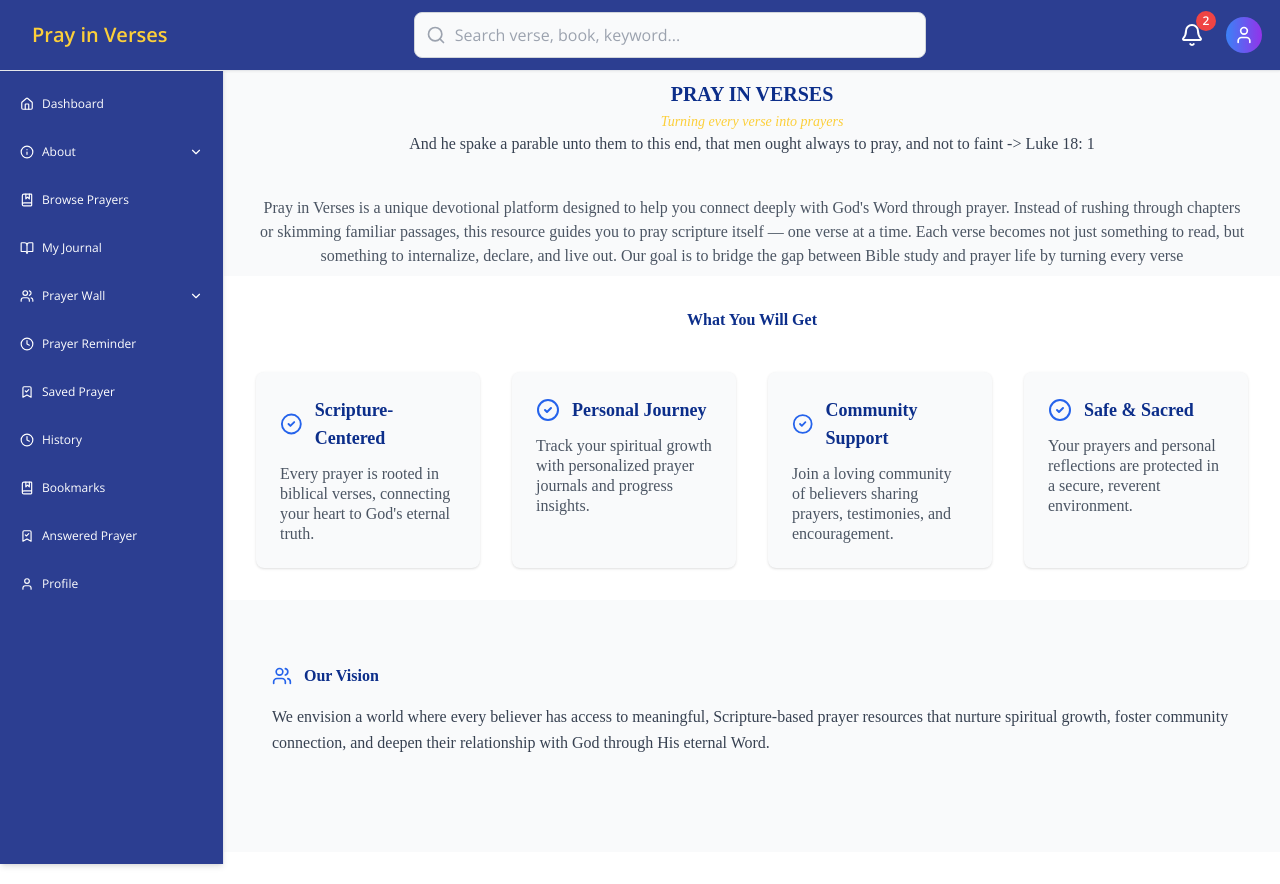
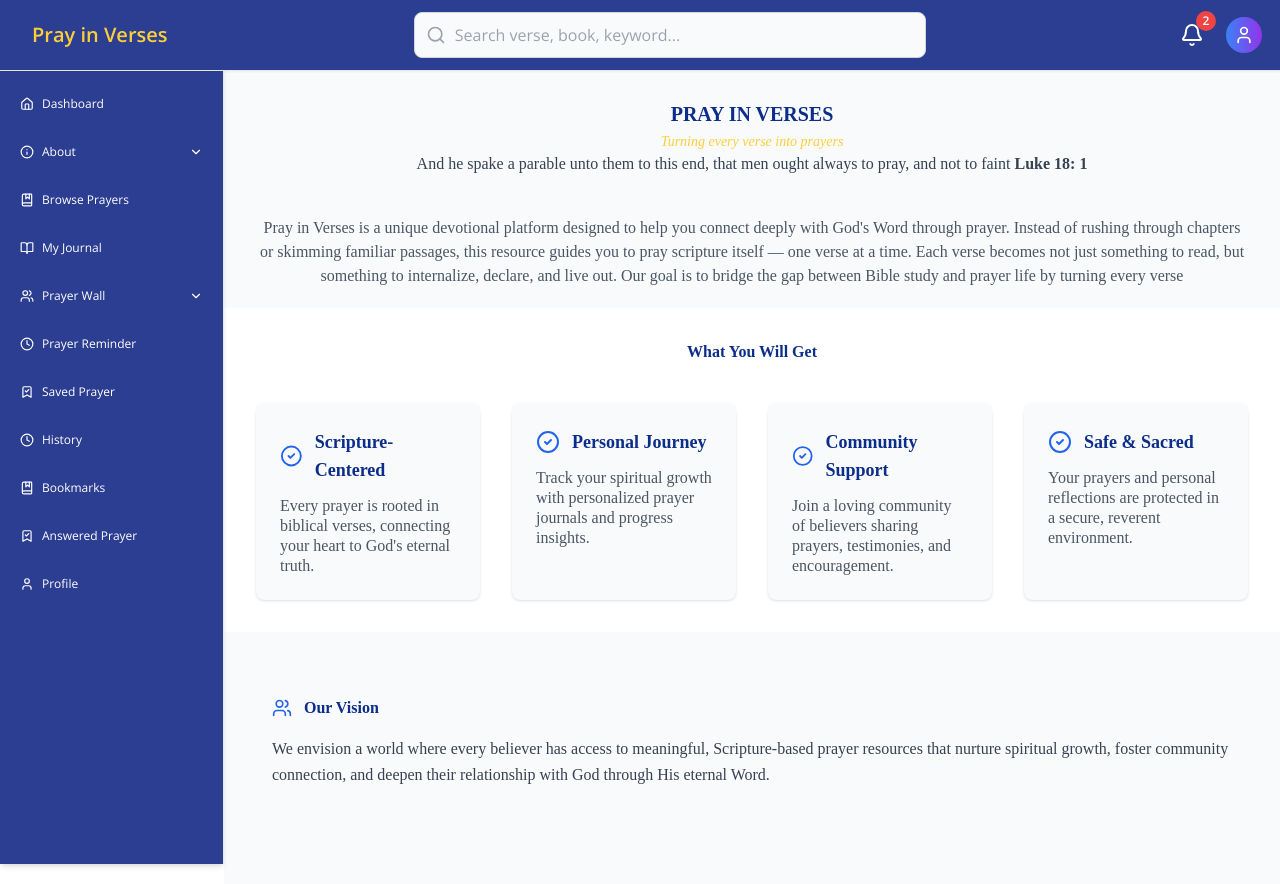
Before and after one commit to preckidtech/Pray-in-Verses, a React (Vite) app: page /about in a window 1280 px wide. Before the commit the page ends 852 px from the top, so only its background shows below. Built offline with nearby package versions, Linux system fonts and the light colour scheme.

Commit message:
new update on about

```diff
--- a/src/data/defaultContent.js
+++ b/src/data/defaultContent.js
@@ -6,7 +6,7 @@ export function getDefaultAboutContent() {
       title: "PRAY IN VERSES",
       description: "Turning every verse into prayers",
       motivation:
-        "And he spake a parable unto them to this end, that men ought always to pray, and not to faint -> Luke 18: 1",
+        "And he spake a parable unto them to this end, that men ought always to pray, and not to faint ",
       about:
         " Pray in Verses is a unique devotional platform designed to help you connect deeply with God's Word through prayer. Instead of  rushing through chapters or skimming familiar passages, this resource guides you to pray scripture itself — one verse at a  time. Each verse becomes not just something to read, but something   to internalize, declare, and live out. Our goal is to bridge the  gap between Bible study and prayer life by turning every verse",
     },
--- a/src/pages/About.jsx
+++ b/src/pages/About.jsx
@@ -8,7 +8,7 @@ export default function About() {
   return (
     <div className="pt-20 pb-8 md:ml-56 bg-gray-50 min-h-screen font-['Poppins']">
       {/* Hero Section */}
-      <section className=" text-white px-8 pb-2">
+      <section className=" text-white px-8 py-5">
         <div className="max-w-5xl mx-auto text-center">
           <h1 className="text-xl text-[#0C2E8A] font-bold">{content.hero.title}</h1>
           <h2 className="text-sm mt-1 font-semibold text-yellow-300">
@@ -18,7 +18,7 @@ export default function About() {
             {content.hero.description}
           </p>
           <p className="text-gray-700 text-base">
-            {content.hero.motivation}
+            {content.hero.motivation} <strong>Luke 18: 1</strong>
           </p>
           <p className="text-gray-600 text-base mt-10 ">
             {content.hero.about}
--- a/src/pages/onboarding/Welcome.jsx
+++ b/src/pages/onboarding/Welcome.jsx
@@ -52,7 +52,7 @@ const Welcome = () => {
               Pray in Verses is a unique devotional platform designed to help
               you connect deeply with God's Word through prayer. Instead of
               rushing through chapters or skimming familiar passages, this
-              resource guides you to pray scripture itself — one verse at a
+              resource guides you to pray scripture itself one verse at a
               time. Each verse becomes not just something to read, but something
               to internalize, declare, and live out. Our goal is to bridge the
               gap between Bible study and prayer life by turning every verse
```
